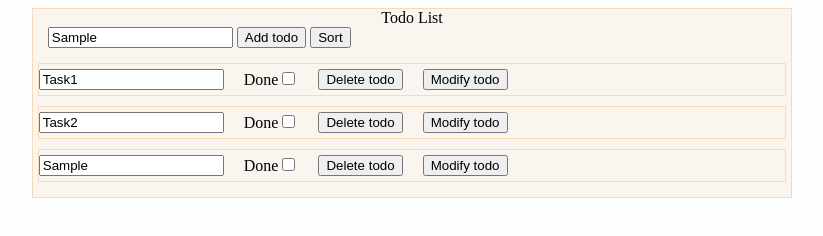
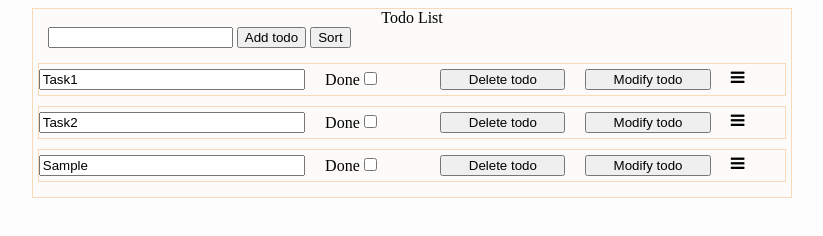
Before and after one commit to KriszNyikos/todo-app, a plain HTML site: page index.html in a window 1280 px wide. Both pictures are taken after typing "Sample" into the empty fields and a click on the button "Add todo". Shown: the whole page, without its empty margins (228-1051 px from the left). Drawn offline with Linux system fonts and the light colour scheme.

Commit message:
second commit
Updated features
- localstorage save
- (partial) use drag and drop

```diff
--- a/index.html
+++ b/index.html
@@ -5,6 +5,7 @@
     <meta http-equiv="X-UA-Compatible" content="IE=edge">
     <meta name="viewport" content="width=device-width, initial-scale=1.0">
     <title>Todo list</title>
+    <link rel="stylesheet" href="https://cdnjs.cloudflare.com/ajax/libs/font-awesome/4.7.0/css/font-awesome.min.css">
     <link rel="stylesheet" href="mystyle.css">
 </head>
 <body>
--- a/index.js
+++ b/index.js
@@ -11,13 +11,15 @@ newInput.addEventListener('keyup', (e) => {
 function addTodo() {
     let newTodo = document.getElementById('todo-input').value
     todoList.push(new TodoItem(newTodo))
-
+    document.getElementById('todo-input').value = ""
+    saveLocalStr()
     createHtmlList()
 }
 
 function delTodo(index) {
     console.log('Delete todo', index)
     todoList.splice(index, 1)
+    saveLocalStr()
     createHtmlList()
 }
 
@@ -36,37 +38,55 @@ function createHtmlList() {
 
 
     todoList.forEach((todo, index) => {
-        let todoHtmlItem = document.createElement('div')
+        let todoHtmlItem = document.createElement('section')
         todoHtmlItem.classList.add('todo-item')
-        todoHtmlItem.draggable = true
-        todoHtmlItem.addEventListener('dragstart', (e)=>{
+        todoHtmlItem.draggable = false
+        todoHtmlItem.addEventListener('dragstart', (e) => {
+            e.dataTransfer.setData('text', target.id);
+            e.dataTransfer.dropEffect = 'move';
             console.log('dragstart', e.target)
             e.target.style.opacity = 0.5
         })
 
-        todoHtmlItem.addEventListener('dragenter', (e)=>{
-            console.log('dragenter', e.target, index)
-            e.target.style=" background-color: rgb(247, 219, 185);"
-            dragIndex = index
+        todoHtmlItem.addEventListener('dragover', (e) => {
+            e.preventDefault();
         })
 
-        todoHtmlItem.addEventListener('dragend', (e)=>{
+        todoHtmlItem.addEventListener('dragleave', (e) => {
+            dragIndex = null
+            e.target.style = "background-color: rgb(250, 245, 239)"
+            console.log('dragleave', e.target, index, dragIndex)
+
+        })
+
+        todoHtmlItem.addEventListener('dragenter', (e) => {
+
+
+            if (e.target) {
+                e.preventDefault();
+                e.dataTransfer.dropEffect = 'move'
+                console.log('dragenter', e.target, index)
+                e.target.style = " background-color: rgb(247, 219, 185);"
+                dragIndex = index
+            }
+
+
+        })
+
+        todoHtmlItem.addEventListener('dragend', (e) => {
             console.log('dragend', dragIndex)
             e.target.style.opacity = ""
 
-            if(dragIndex){
-                todoList.splice(dragIndex, 0, todo)
+            if (dragIndex !== null) {
+                let copy = new TodoItem(todo.getText(), todo.isDone())
+                todoList.splice(index, 1)
+                todoList.splice(dragIndex, 0,  copy)
             }
 
             createHtmlList()
         })
 
-        todoHtmlItem.addEventListener('dragleave', (e)=>{
-            dragIndex = null
-            e.target.style="background-color: rgb(250, 245, 239)"
-            console.log('dragleave', e.target, index, dragIndex)
 
-        })
 
 
 
@@ -74,10 +94,10 @@ function createHtmlList() {
         let deleteButton = createDelButton(index)
         let radioButton = createCheckbox(todo)
         let modifyButton = createModifyButton(text, todo)
-
+        let bars = createDragIcon(todoHtmlItem)
         text.classList.add('todo-field')
         text.readOnly = true
-        text.style = todo.isDone() ? 'text-decoration: line-through' : ""
+        text.style = todo.isDone() ? 'text-decoration: line-through; flex-grow: 2' : "flex-grow: 2"
         text.value = todo.getText()
         htmlList.appendChild(text)
 
@@ -85,6 +105,7 @@ function createHtmlList() {
         todoHtmlItem.appendChild(radioButton)
         todoHtmlItem.appendChild(deleteButton)
         todoHtmlItem.appendChild(modifyButton)
+        todoHtmlItem.appendChild(bars)
 
 
         htmlList.appendChild(todoHtmlItem)
@@ -98,6 +119,25 @@ function createHtmlList() {
 
 }
 
+function createDragIcon(todoItem) {
+    let bars = document.createElement('i')
+    bars.classList.add('fa')
+    bars.classList.add('fa-bars')
+    bars.classList.add('drag-cursor')
+
+    bars.addEventListener('dragstart', (e)=>{
+        e.stopPropagation()
+    })
+
+    bars.addEventListener('keydown', () => {
+        todoItem.draggable = true
+    })
+
+
+
+    return setTodoItemElement(bars)
+}
+
 function createDelButton(index) {
     let deleteButton = document.createElement('button')
     deleteButton.innerText = 'Delete todo'
@@ -106,7 +146,7 @@ function createDelButton(index) {
         delTodo(index)
     })
 
-    return deleteButton
+    return setTodoItemElement(deleteButton)
 }
 
 function createCheckbox(todo) {
@@ -124,7 +164,7 @@ function createCheckbox(todo) {
     })
 
 
-    return label
+    return setTodoItemElement(label)
 }
 
 function createModifyButton(todoHtmlElement, todo) {
@@ -146,17 +186,28 @@ function createModifyButton(todoHtmlElement, todo) {
         console.log('Modify event', todoHtmlElement)
     })
 
-    return modifButton
+    return setTodoItemElement(modifButton)
 
 }
 
 function createInitialTodos() {
     dummyTodoList = ['Task1', "Task2"]
 
-    dummyTodoList.forEach(t => {
-        let todo = new TodoItem(t)
-        todoList.push(todo)
-    });
+    if(getLocalStr()){
+
+     JSON.parse(getLocalStr()).forEach(t => {
+            let todo = new TodoItem(t.text, t.isDone)
+            todoList.push(todo)
+        });
+
+    } else {
+        dummyTodoList.forEach(t => {
+            let todo = new TodoItem(t)
+            todoList.push(todo)
+        });
+    }
+
+
 
     createHtmlList()
 }
@@ -166,16 +217,36 @@ function createInitialTodos() {
 function sortItems() {
     todoList.sort((a, b) => {
 
-        if(a.isDone() === b.isDone())return 0
+        if (a.isDone() === b.isDone()) return 0
 
-        if(a.isDone() && !b.isDone()) return 1
+        if (a.isDone() && !b.isDone()) return 1
 
-        if(!a.isDone() && b.isDone()) return -1
+        if (!a.isDone() && b.isDone()) return -1
 
     })
 
 
     createHtmlList()
+}
+
+function setTodoItemElement(htmlElement) {
+    htmlElement.classList.add('todo-item-element')
+
+    return htmlElement
+}
+
+function saveLocalStr(){
+    let store = []
+    todoList.forEach((todo)=>{
+        store.push({text: todo.getText(), isDone: todo.isDone()})
+    })
+
+    localStorage.setItem('todos',JSON.stringify(store) )
+
+}
+
+function getLocalStr(){
+   return localStorage.getItem('todos') ? localStorage.getItem('todos') : undefined
 }
 
 class TodoItem {
@@ -184,8 +255,9 @@ class TodoItem {
     done = false
 
 
-    constructor(text) {
+    constructor(text, done) {
         this.todoText = text
+        this.done = done || false
     }
 
     getText() {
--- a/mystyle.css
+++ b/mystyle.css
@@ -3,7 +3,7 @@ body {
 }
 
 .main-box {
-    background-color: rgb(250, 245, 239);
+    background-color: rgb(252, 251, 249);
     border: 1px solid rgb(247, 219, 185);
     width: 60%;
     margin: auto;
@@ -21,6 +21,15 @@ body {
     padding-left: 15px;
 }
 
+.drag-cursor{
+    cursor: grab;
+    float: right;
+}
+
+.todo-item-element{
+    flex-grow: 1;
+}
+
 .todo-item{
     gap: 20px;
     margin: 10px 0;
```
Also changed, not shown: 1 other file.
